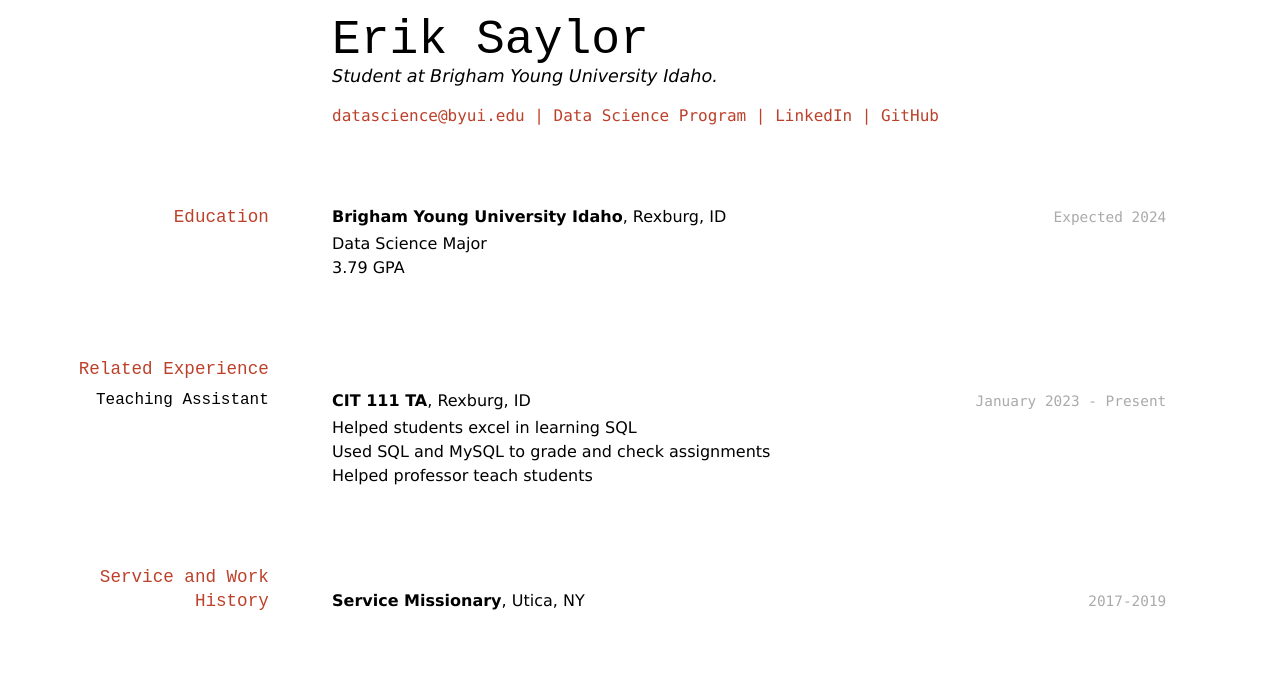
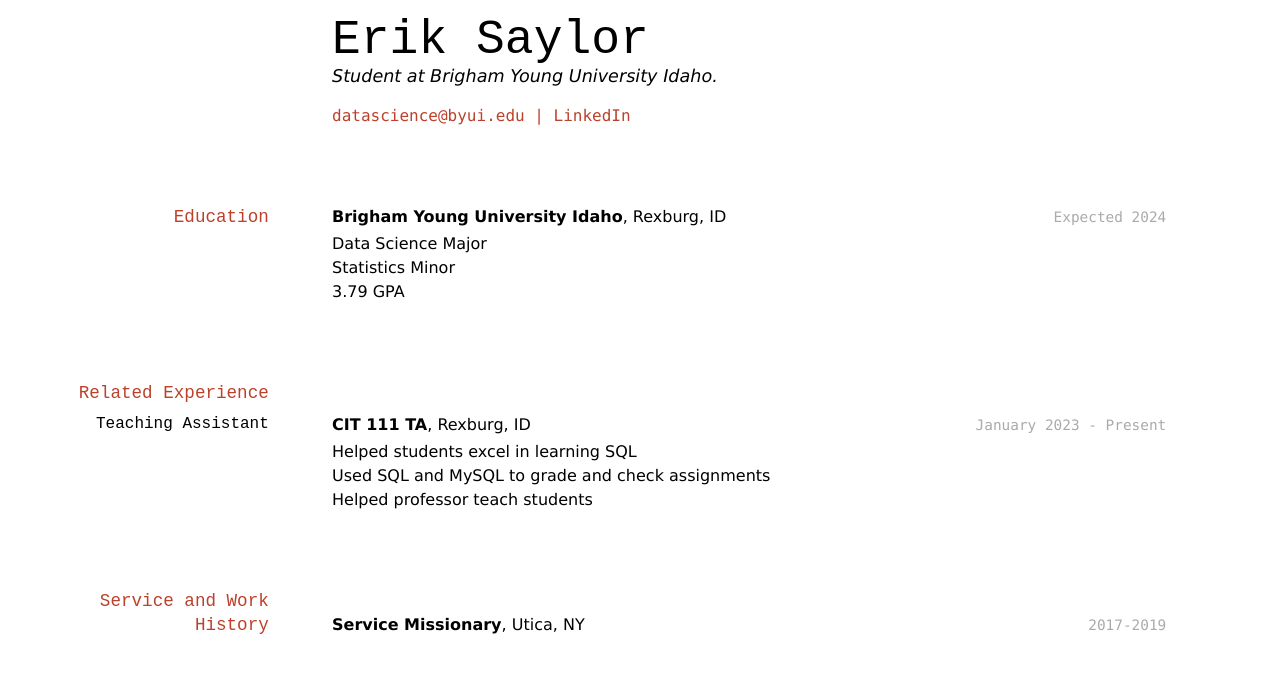
Before and after one commit to Saylor97/saylore_resume, a Jekyll site: the page built from docs/index.md, in a window 1280 px wide. Shown: the top 673 px of the page. Built offline with Jekyll 4.4.1, drawn with Linux system fonts in a browser that asks for light colours.

Commit message:
Added my email, took out github and data science links

```diff
--- a/docs/index.md
+++ b/docs/index.md
@@ -6,10 +6,8 @@ title: Erik Saylor
 Student at Brigham Young University Idaho.
 
 <div id="webaddress">
-<a href="datascience@byui.edu">datascience@byui.edu</a>
-| <a href="https://byuidatascience.github.io/development.html">Data Science Program</a>
+<a href="say16004@byui.edu">datascience@byui.edu</a>
 | <a href="https://www.linkedin.com/in/eriksaylor/">LinkedIn</a>
-| <a href="https://github.com/byuids-resumes">GitHub</a>
 </div>
 
 <!-- https://www.monique.tech/the-art-of-markdown -->
@@ -20,6 +18,7 @@ Student at Brigham Young University Idaho.
 __Brigham Young University Idaho__, Rexburg, ID
 
 - Data Science Major
+- Statistics Minor
 - 3.79 GPA
 
 
```
